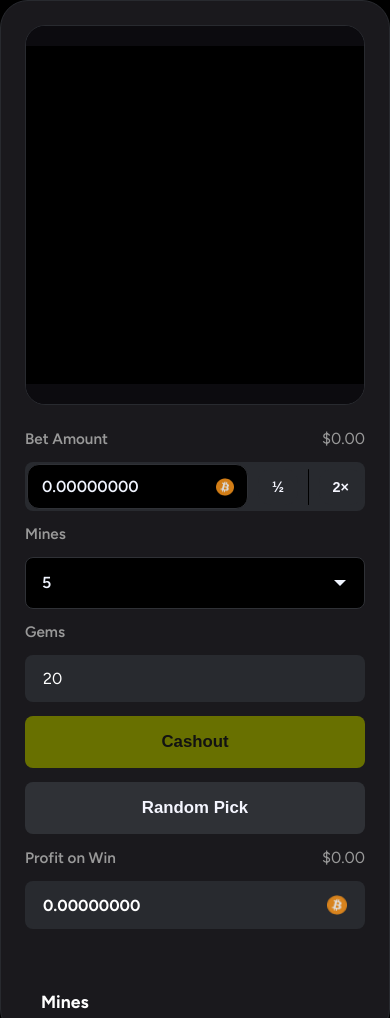
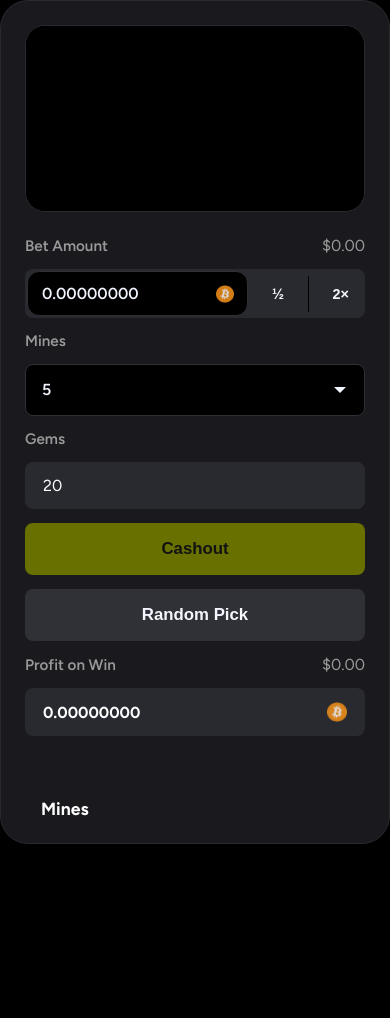
Before and after one commit to BNJMO/Mines-Demo, a website built with Vite: page index.html in a window 390 px wide. Shown: the top 1018 px of the page. After the commit the page ends 844 px from the top, so only its background shows below. Built offline with nearby package versions, Linux system fonts and the light colour scheme.

Commit message:
Adjust game layout responsiveness

```diff
--- a/src/game/gameStyle.css
+++ b/src/game/gameStyle.css
@@ -12,22 +12,28 @@
   border: 1px solid #282a2f;
   position: relative;
   overflow: hidden;
-  min-height: 480px;
   order: 2;
   display: flex;
   align-items: center;
   justify-content: center;
+  align-self: center;
+  width: min(100%, max(0px, calc(100vh - var(--app-vertical-padding))));
+  max-height: max(0px, calc(100vh - var(--app-vertical-padding)));
+  min-height: 0;
+  aspect-ratio: 1 / 1;
 }
 
 #game {
   width: 100%;
   height: 100%;
-  min-height: 480px;
   position: relative;
   background: #0c0b0f;
   display: flex;
   align-items: center;
   justify-content: center;
+  aspect-ratio: 1 / 1;
+  min-height: 0;
+  max-height: 100%;
 }
 
 #game.is-round-complete {
@@ -37,11 +43,8 @@
 
 #game canvas {
   display: block;
-  width: auto;
-  height: auto;
-  max-width: 100%;
-  max-height: 100%;
-  aspect-ratio: 1 / 1;
+  width: 100%;
+  height: 100%;
 }
 
 .loading {
@@ -75,17 +78,13 @@
 @media (max-width: 1100px), (orientation: portrait) {
   .game-container {
     order: 1;
-    max-height: 380px;
+    width: 100%;
   }
 }
 
 @media (max-width: 768px) {
   .game-container {
-    min-height: 360px;
-    max-height: 380px;
-  }
-
-  #game {
-    min-height: 360px;
+    width: 100%;
+    max-height: max(0px, calc(100vh - var(--app-vertical-padding)));
   }
 }
--- a/src/style.css
+++ b/src/style.css
@@ -2,6 +2,10 @@
 @import "./game/gameStyle.css";
 @import "./controlPanel/controlPanelStyle.css";
 @import "./stepper/stepperStyle.css";
+
+:root {
+  --app-vertical-padding: 80px;
+}
 
 * {
   margin: 0;
@@ -33,7 +37,6 @@ body {
 .app-container {
   width: 100%;
   max-width: 1280px;
-  min-height: 100%;
   display: flex;
   gap: 32px;
   background: #1a191d;
@@ -44,6 +47,7 @@ body {
   box-shadow: 0 24px 48px rgba(0, 0, 0, 0.35);
   flex-direction: row;
   align-items: stretch;
+  max-height: max(0px, calc(100vh - var(--app-vertical-padding)));
 }
 
 @media (max-width: 1100px), (orientation: portrait) {
@@ -54,6 +58,10 @@ body {
 }
 
 @media (max-width: 768px) {
+  :root {
+    --app-vertical-padding: 0px;
+  }
+
   body {
     padding: 0px;
   }
```
